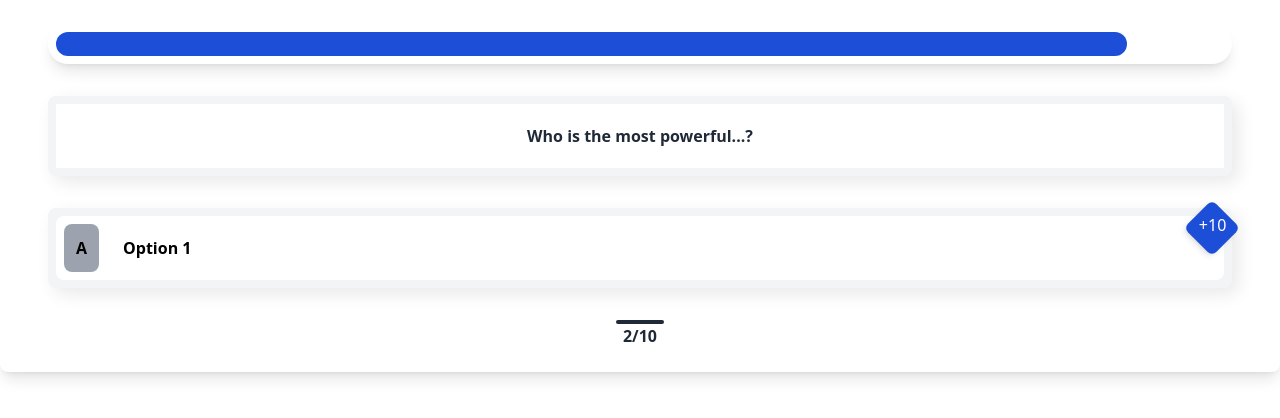
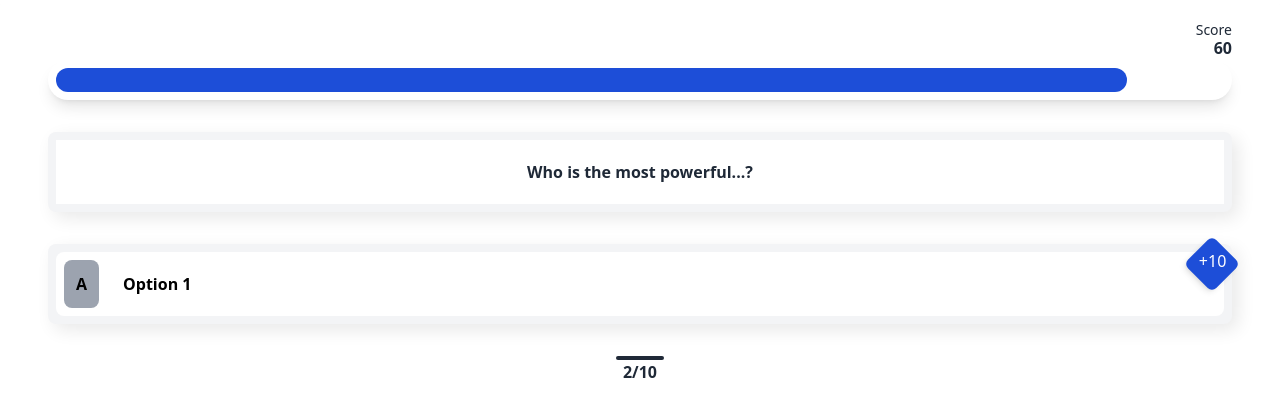
Before and after one commit to roma-marshall/QuizApp, a Vue app: page / in a window 1280 px wide. Shown: the top 418 px of the page. Built offline with nearby package versions, Linux system fonts and the light colour scheme.

Commit message:
ui design

```diff
--- a/src/App.vue
+++ b/src/App.vue
@@ -1,7 +1,7 @@
 <template>
-  <div>
+  <main>
     <Home />
-  </div>
+  </main>
 </template>
 
 <script>
--- a/src/components/Home.vue
+++ b/src/components/Home.vue
@@ -1,9 +1,12 @@
 <template>
+  <main class="flex h-screen justify-center">
     <div class="bg-white container mx-auto shadow-lg rounded-lg px-12 py-6">
+      <div class="text-right text-gray-800">
+        <p class="text-sm leading-3">Score</p>
+        <p class="font-bold">60</p>
+      </div>
       <div class="bg-white shadow-lg p-2 rounded-full w-full h-10">
-      <div class="bg-blue-700 rounded-full w-11/12 h-full">
-
-      </div>
+        <div class="bg-blue-700 rounded-full w-11/12 h-full"></div>
       </div>
       <div class="rounded-lg bg-gray-100 p-2 morph-1 text-center font-bold text-gray-800 mt-8">
         <div class="bg-white p-5">
@@ -27,12 +30,11 @@
         <p class="text-gray-800 font-bold">2/10</p>
       </div>
     </div>
+  </main>
 </template>
 
 <script>
-export default {
-
-}
+export default {}
 </script>
 
 <style scoped>
```
Lines whose indentation alone changed are shown as unchanged.
